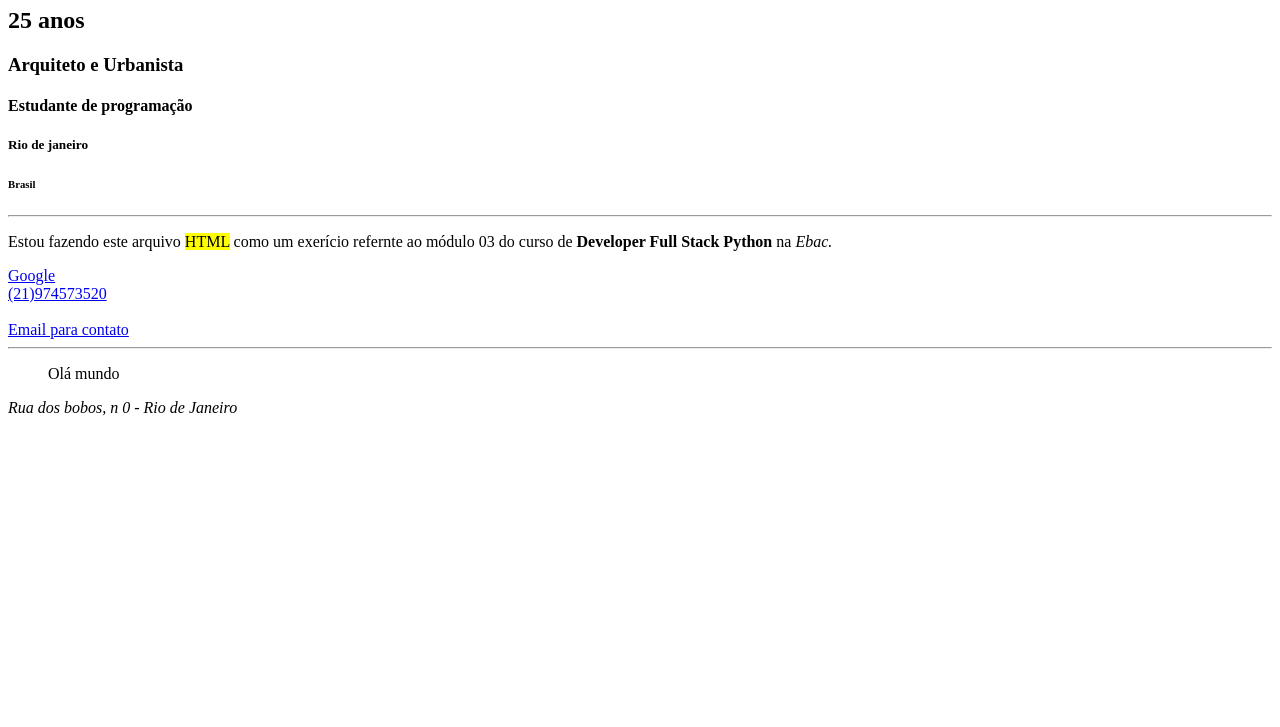
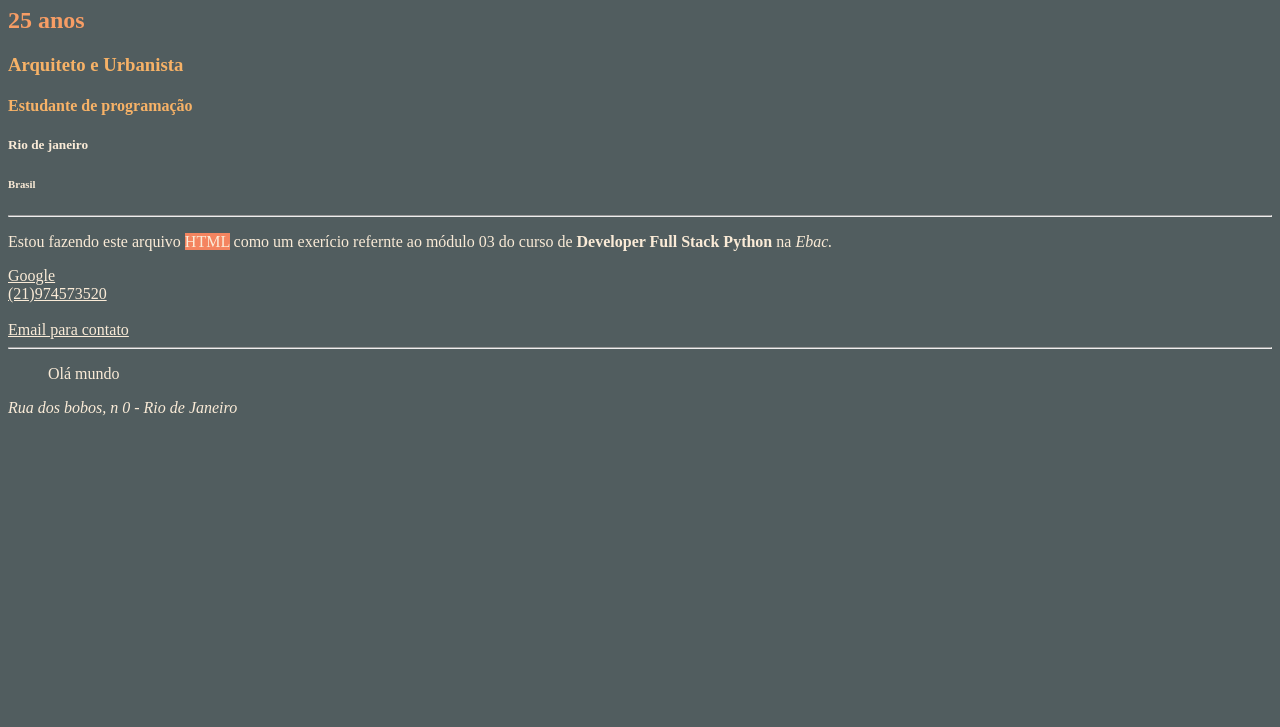
Before and after one commit to Lamachao/Introdu-o_HTML, a plain HTML site: page index.html in a window 1280 px wide. Shown: the part 73-800 px from the top of the page. Drawn offline with Linux system fonts and the light colour scheme.

Commit message:
FEAT: Link to Style

```diff
--- a/index.html
+++ b/index.html
@@ -4,6 +4,7 @@
     <meta charset="UTF-8">
     <meta name="viewport" content="width=device-width, initial-scale=1.0">
     <title>Meu primeiro HTML</title>
+    <link rel="stylesheet" type="text/css" href="./style.css">
 </head>
 <body>
     <h1> Gabriel Lamachão </h1>
@@ -14,7 +15,7 @@
     <h6> Brasil </h6>
     <hr>
     <p>
-        Estou fazendo este arquivo <mark>HTML</mark>  como um exerício refernte ao
+        Estou fazendo este arquivo <mark class="mark">HTML</mark>  como um exerício refernte ao
         módulo 03 do curso de <b> Developer Full Stack Python </b>na <i> Ebac.</i>
     </p>
 
```
